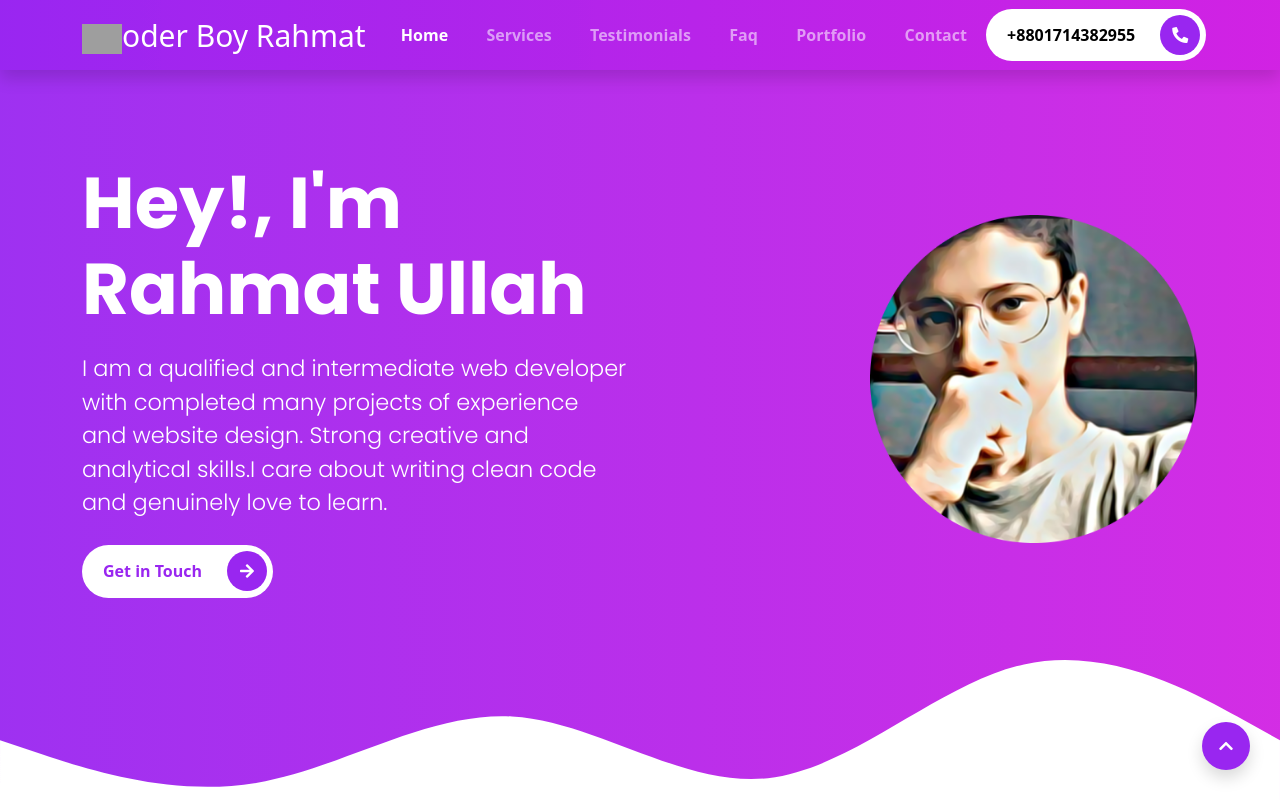
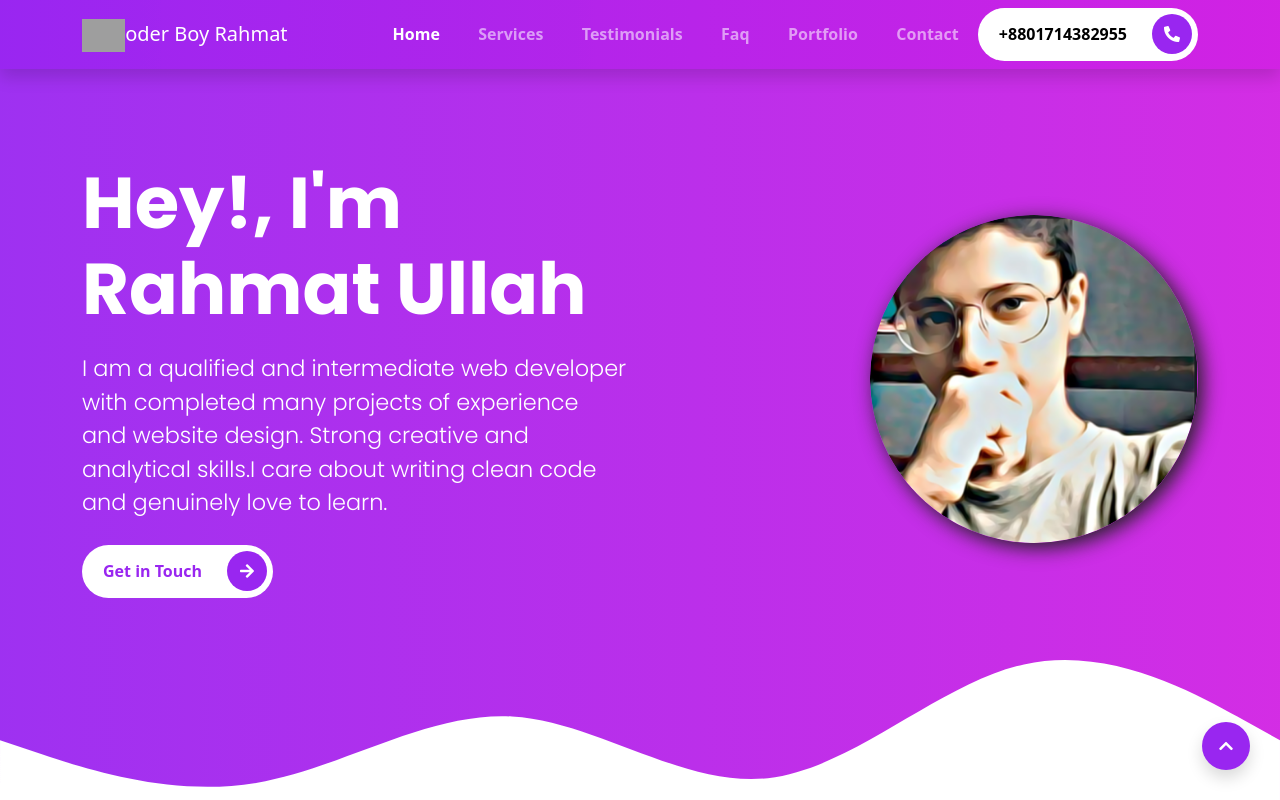
Before and after one commit to Tamhat/Rahmat-Ullah-Portfolio, a plain HTML site: page index.html in a window 1280 px wide. Shown: the top 800 px of the page. Drawn offline with nearby package versions, Linux system fonts and the light colour scheme; grey boxes are pictures that could not be loaded; files whose address does not match are found by name.

Commit message:
Add files via upload

```diff
--- a/index.html
+++ b/index.html
@@ -39,8 +39,8 @@
   <nav class="navbar navbar-expand-lg navbar-dark menu shadow fixed-top">
     <div class="container">
       <a class="navbar-brand" href="#">
-        <h1 style="font-size:1.5em;margin-top:10px;
-        margin-right: 1rem;"><img style="width:2.5rem;"
+        <h1 style="font-size:1.0em;margin-top:10px;
+        margin-right: 1rem;"><img style="width:2.7rem;"
             src="https://upload.wikimedia.org/wikipedia/commons/thumb/0/0e/Eo_circle_orange_letter-c.svg/600px-Eo_circle_orange_letter-c.svg.png"
             alt="">oder Boy Rahmat</h1>
       </a>
@@ -94,7 +94,9 @@
         <!-- START THE CONTENT FOR THE VIDEO -->
         <div class="col-md-6 intros text-end">
           <div class="video-box" >
-            <img style="width:60%;" src="images/arts/mine-modified.png" alt="video illutration">
+            <img style="width:60%;
+            border-radius: 50%;
+            box-shadow:5px 5px 20px #212121;" src="images/arts/mine-modified.png" alt="video illutration">
 
           </div>
         </div>
```
